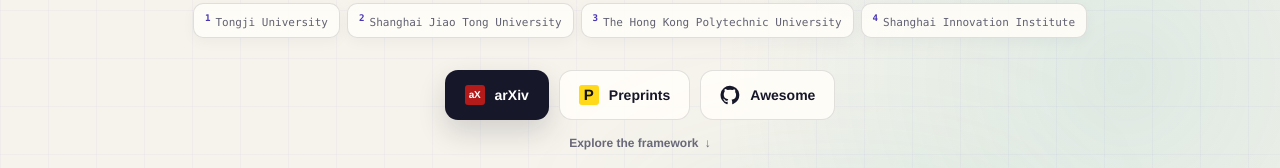
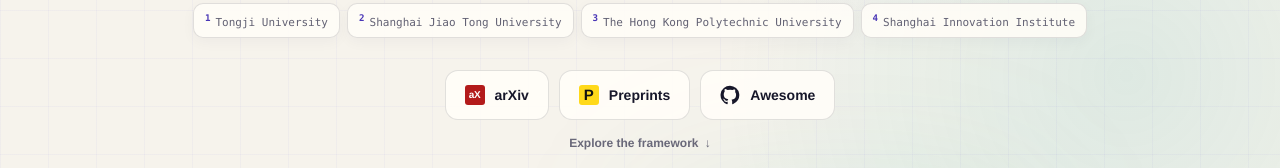
Before and after one commit to EnigmaYYYY/awesome-terminal-agents, a plain HTML site: page index.html in a window 1280 px wide. Shown: the part 566-734 px from the top of the page. Drawn offline with Linux system fonts and the light colour scheme.

Commit message:
Align arXiv button with resource cards

```diff
--- a/index.html
+++ b/index.html
@@ -68,7 +68,7 @@
 
             <div class="hero-actions">
               <div class="hero-button-row" aria-label="Survey resources">
-                <a class="button button-primary" href="https://arxiv.org/abs/2608.20485" target="_blank" rel="noreferrer">
+                <a class="button button-secondary" href="https://arxiv.org/abs/2608.20485" target="_blank" rel="noreferrer">
                   <span class="button-icon arxiv-icon" aria-hidden="true">aX</span>arXiv
                 </a>
                 <a class="button button-secondary" href="https://www.preprints.org/manuscript/202606.1409" target="_blank" rel="noreferrer">
```
